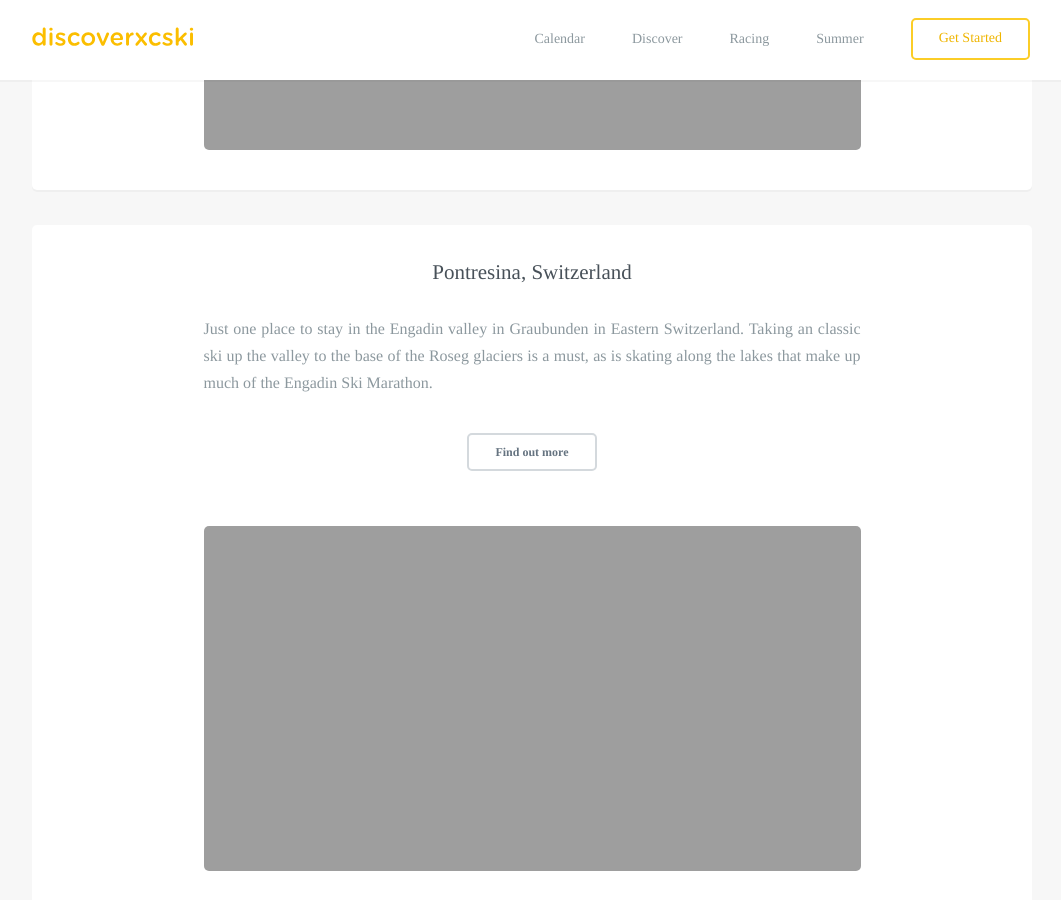
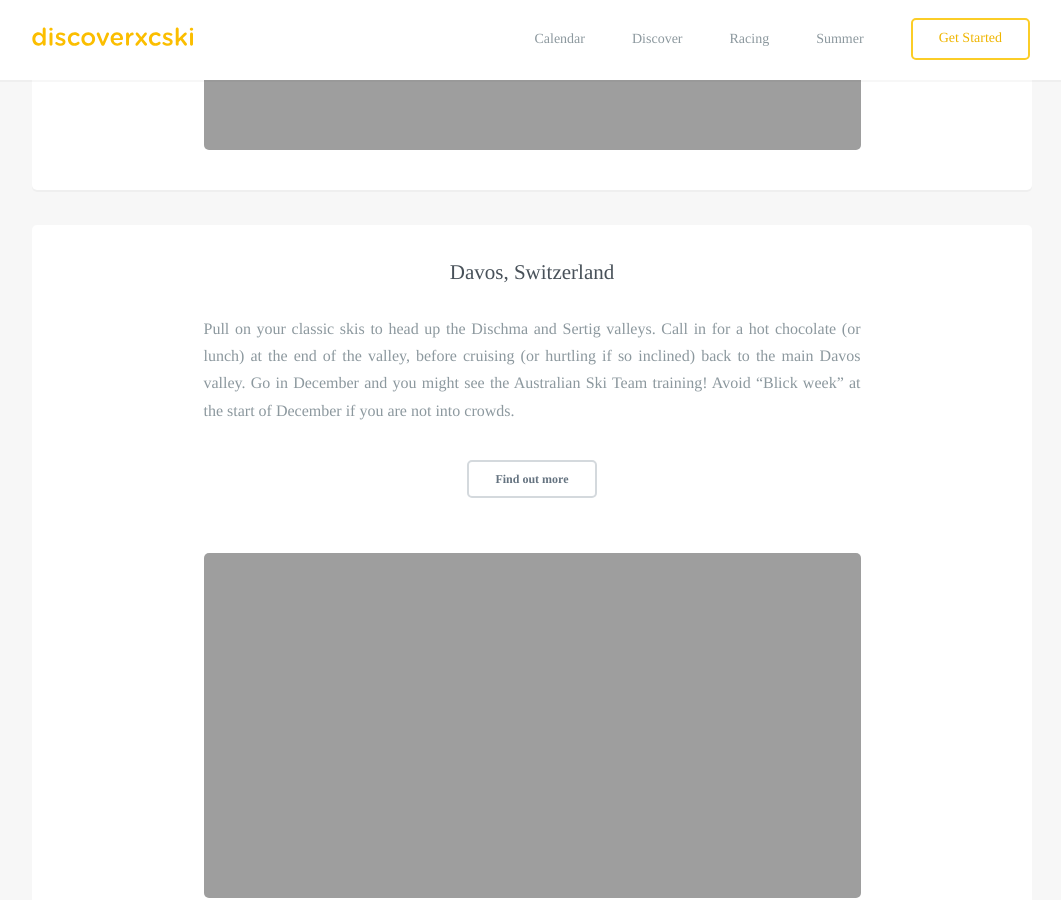
Before and after one commit to robcatto/robcatto.github.io, a Jekyll site: the page built from summer/endless-winter/index.html, in a window 1280 px wide and 900 px high, scrolled down 5204 px. Shown: the whole window, without its empty margins (108-1169 px from the left). Built offline with Jekyll 4.4.1, drawn with Linux system fonts in a browser that asks for light colours; some web fonts are replaced; Markdown is read by kramdown in place of the engine named in the settings.

Commit message:
Update index.html

```diff
--- a/summer/endless-winter/index.html
+++ b/summer/endless-winter/index.html
@@ -37,7 +37,7 @@ layout: default
                 </p>
                 <div class="one">
                 <div class="onelarge centered" style="
-                background-image: url(http://www.discoverxcski.com/images/overseas-esther.jpg);
+                background-image: url(http://www.discoverxcski.com/images/overseas-engadin-valley.jpg);
                 background-size: cover;
                 "></div>
                 </section>
@@ -86,7 +86,7 @@ layout: default
 
                 <div class="one">
                 <div class="onelarge centered" style="
-                background-image: url(http://www.discoverxcski.com/images/overseas-esther.jpg);
+                background-image: url(http://www.discoverxcski.com/images/overseas-oslo-atmosphere.jpg);
                 background-size: cover;
                 "></div>
                 </section>
@@ -117,13 +117,13 @@ layout: default
                 </section>
 
                         <section class="mobile_section" style="padding-bottom: 40px;">
-                <h3 class="heading__aligned--page" style="text-align: center;">Pontresina, Switzerland</h3>
-                <p class="left__aligned--p">Just one place to stay in the Engadin valley in Graubunden in Eastern Switzerland. Taking an classic ski up the valley to the base of the Roseg glaciers is a must, as is skating along the lakes that make up much of the Engadin Ski Marathon.
+                <h3 class="heading__aligned--page" style="text-align: center;">Davos, Switzerland</h3>
+                <p class="left__aligned--p">Pull on your classic skis to head up the Dischma and Sertig valleys. Call in for a hot chocolate (or lunch) at the end of the valley, before cruising (or hurtling if so inclined) back to the main Davos valley. Go in December and you might see the Australian Ski Team training! Avoid “Blick week” at the start of December if you are not into crowds.
                 </p>
                 <a class="button small dark" href="http://www.pontresina.ch/en/winter/sport/snow-sports.html" data-featurette="analytics-click-event" target="_blank" data-event-category="button" data-event-action="M: Clicked Design an iOS Game" data-event-label="Source: Homepage Alt" id="featurette-35">Find out more</a>
                 <div class="one">
                 <div class="onelarge centered" style="
-                background-image: url(http://www.discoverxcski.com/images/overseas-engadin-valley.jpg);
+                background-image: url(http://www.discoverxcski.com/images/overseas-davos.jpg);
                 background-size: cover;
                 "></div>
                 </section>
```
